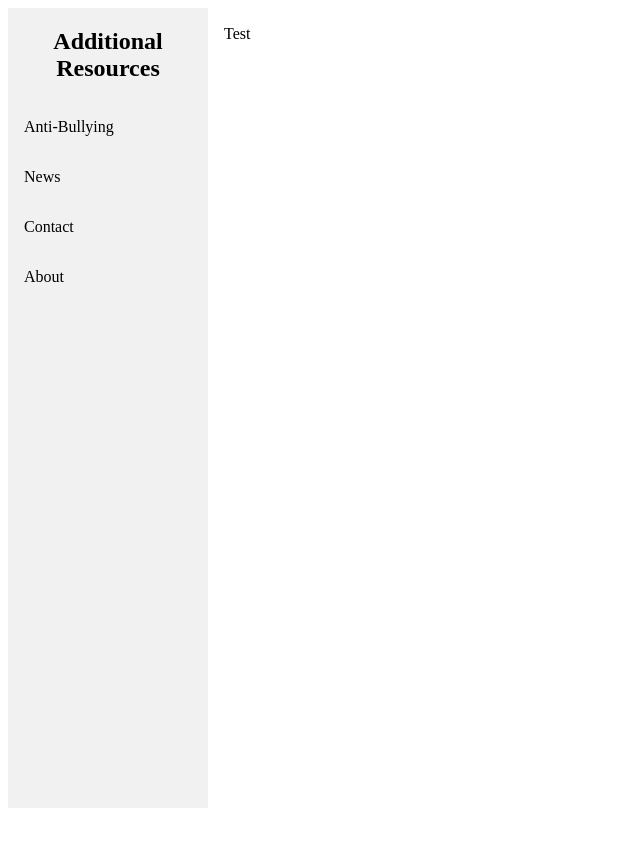
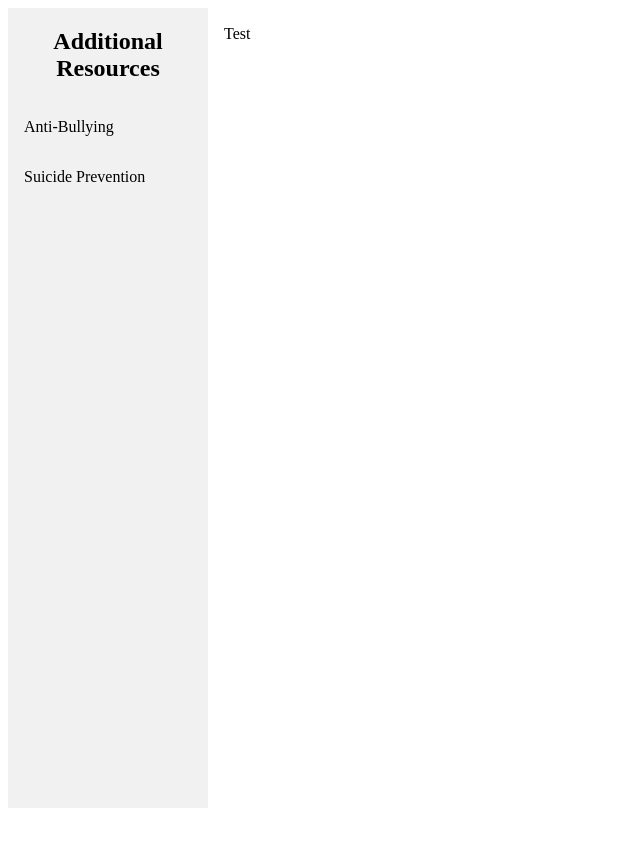
Before and after one commit to kevinater/git-collab, a plain HTML site: page index.html in a window 1280 px wide. Shown: the whole page, without its empty margins (0-640 px from the left). Drawn offline with Linux system fonts and the light colour scheme.

Commit message:
Additional links

```diff
--- a/index.html
+++ b/index.html
@@ -9,9 +9,9 @@
     <div class="sidebar">
       <h2 style="text-align:center">Additional Resources</h2>
       <a href="https://www.stopbullying.gov/research-resources/importance-of-anti-bullying-laws/index.html">Anti-Bullying</a>
-      <a href="#news">News</a>
-      <a href="#contact">Contact</a>
-      <a href="#about">About</a>
+      <a href="https://suicidepreventionlifeline.org/">Suicide Prevention</a>
+      <a href="#contact"></a>
+      <a href="#about"></a>
     </div>
     <div class="content">
   <p>Test</p>
```
